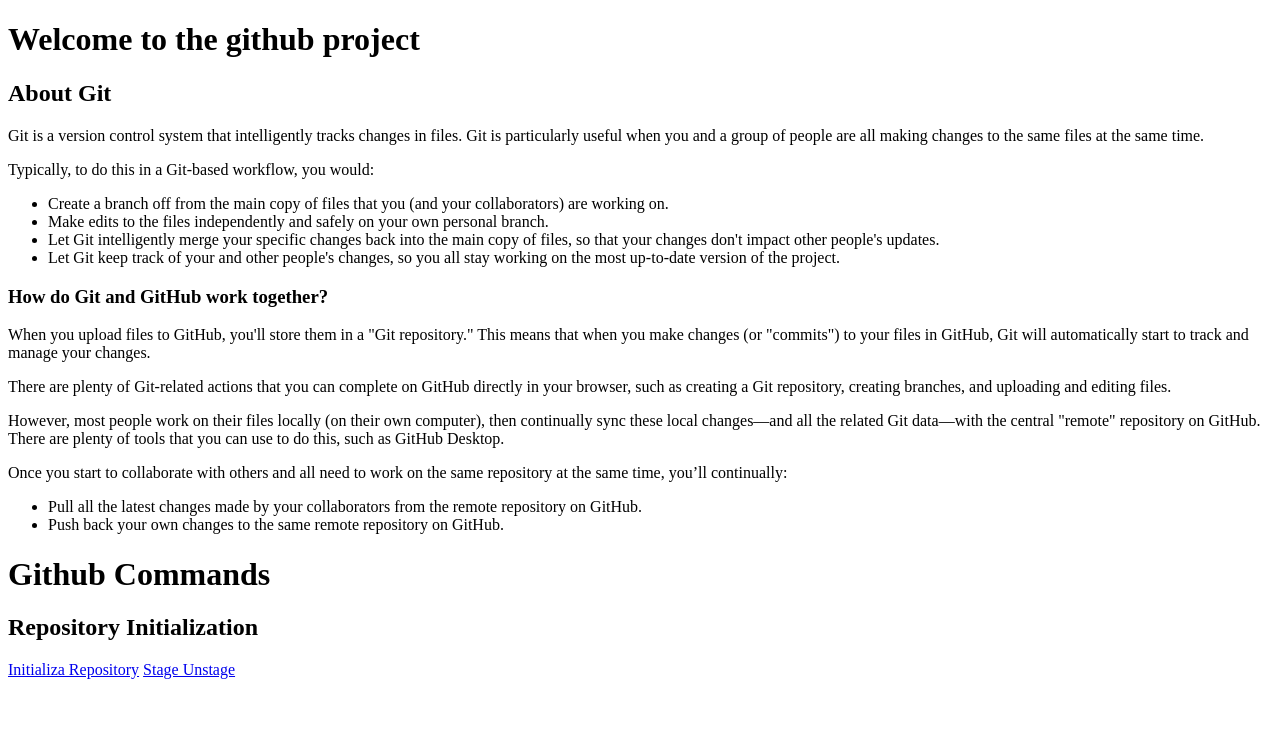
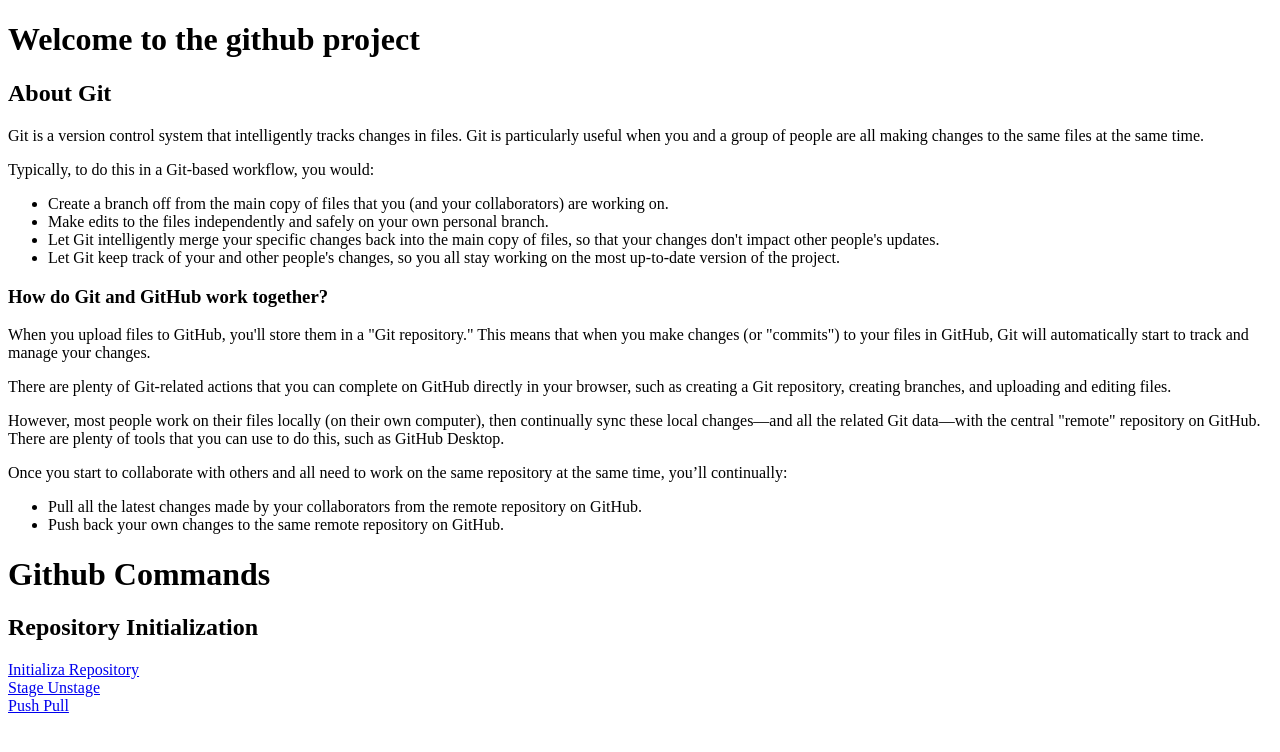
Before and after one commit to JaiminTatva/Git-github, a plain HTML site: page Index.html in a window 1280 px wide. Drawn offline with Linux system fonts and the light colour scheme.

Commit message:
index file stash.html added

```diff
--- a/Index.html
+++ b/Index.html
@@ -30,7 +30,8 @@
 
     <h1>Github Commands</h1>
     <h2>Repository Initialization</h2>
-    <a href="./repository_initialization.html">Initializa Repository</a>
-    <a href="./statgeUnstage.html">Stage Unstage</a>
+    <a href="./repository_initialization.html">Initializa Repository</a><br>
+    <a href="./statgeUnstage.html">Stage Unstage</a><br>
+    <a href="./pushPull.html">Push Pull</a>
     </body>
 </html>
```
